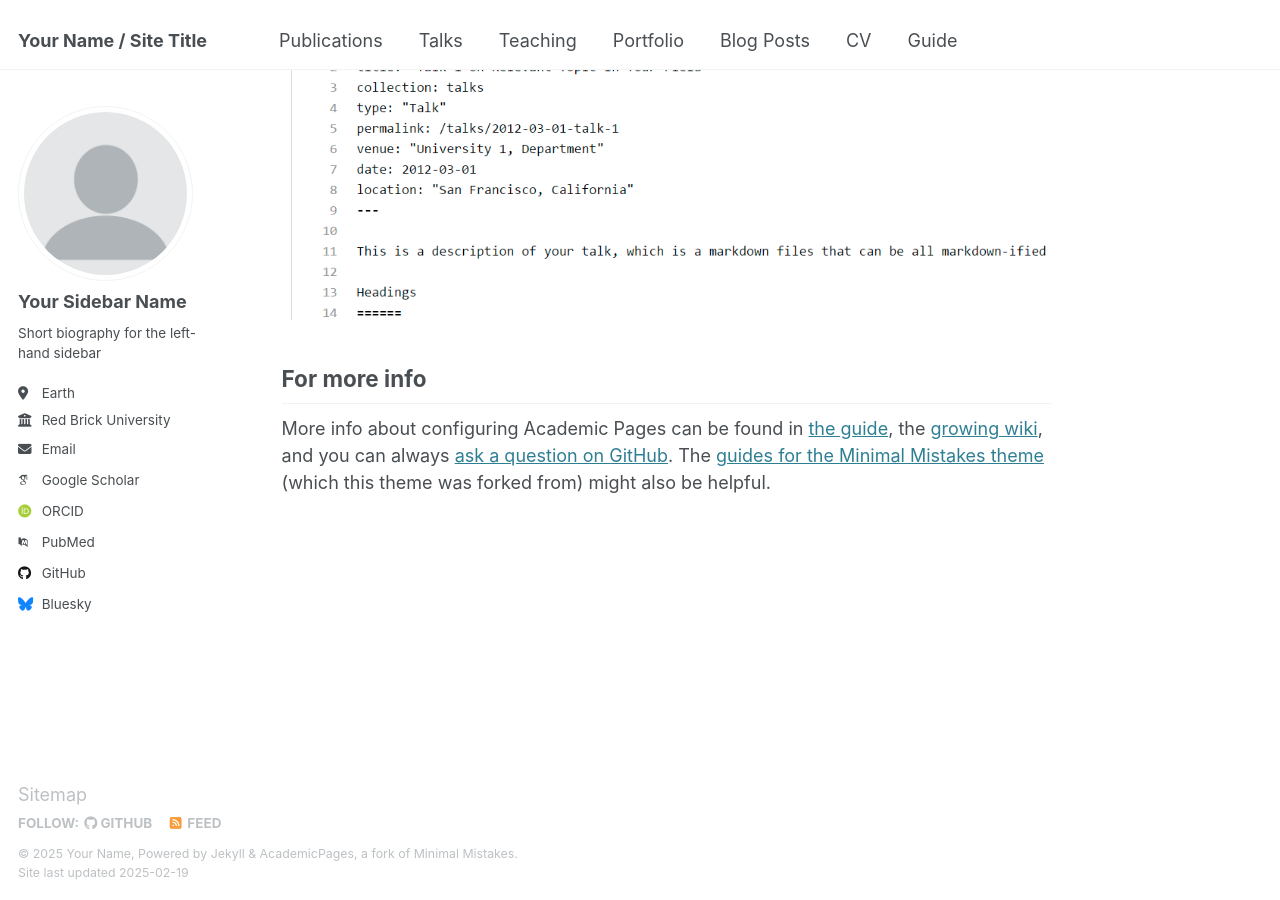
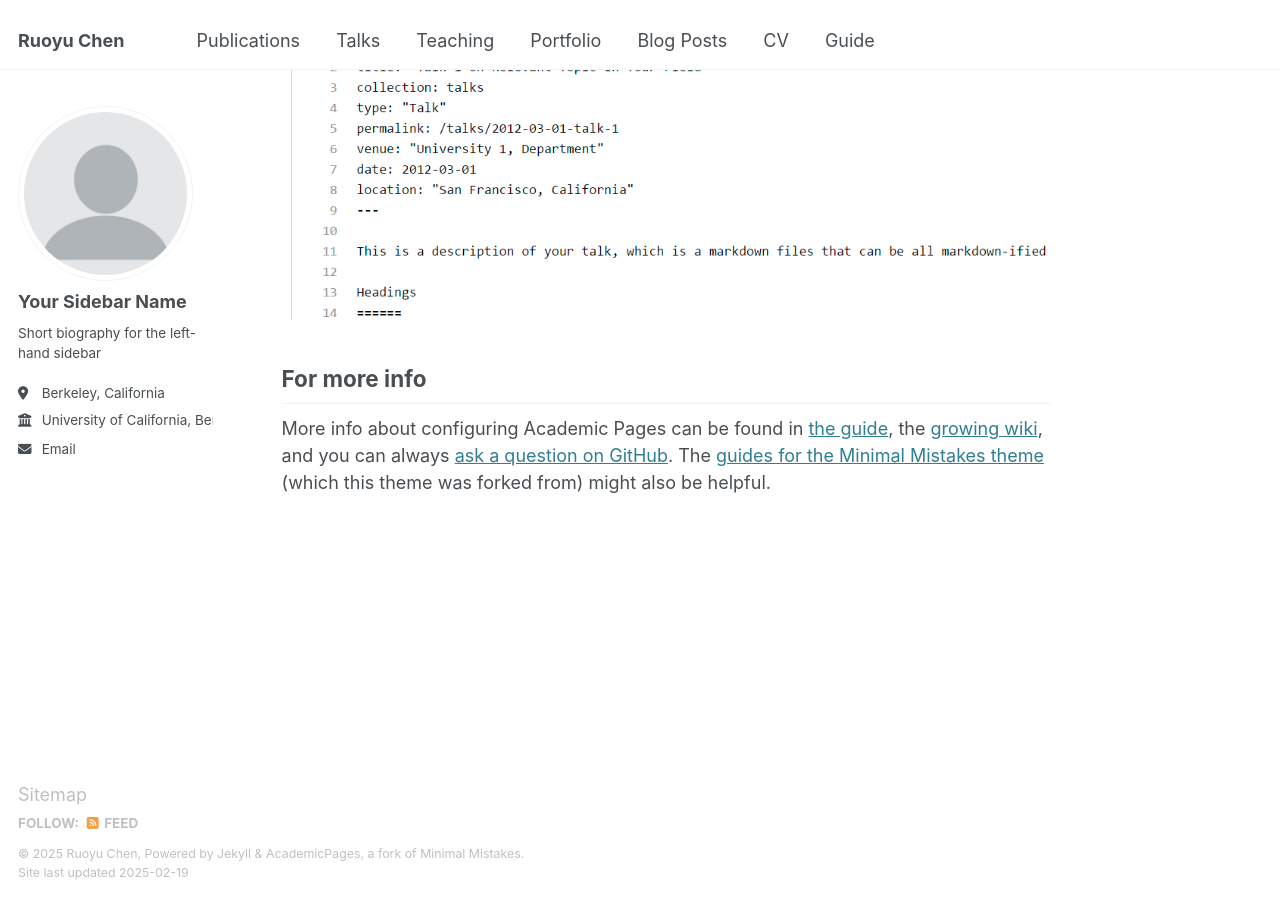
Before and after one commit to ruoyu-chen235/ruoyu-chen.github.io, a Jekyll site: the page built from _pages/about.md, in a window 1280 px wide and 900 px high, scrolled down 2642 px. Built offline with Jekyll 4.4.1, drawn with Linux system fonts in a browser that asks for light colours; some web fonts are replaced.

Commit message:
Update _config.yml

```diff
--- a/_config.yml
+++ b/_config.yml
@@ -9,13 +9,13 @@
 # Basic Site Settings
 locale                   : "en-US"
 site_theme               : "default"
-title                    : "Your Name / Site Title"
+title                    : "Ruoyu Chen"
 title_separator          : "-"
-name                     : &name "Your Name"
+name                     : &name "Ruoyu Chen"
 description              : &description "personal description"
-url                      : https://academicpages.github.io # the base hostname & protocol for your site e.g. "https://[your GitHub username].github.io"
+url                      : https://ruoyu-chen.github.io # the base hostname & protocol for your site e.g. "https://[your GitHub username].github.io"
 baseurl                  : "" # the subpath of your site, e.g. "/blog"
-repository               : "academicpages/academicpages.github.io"
+repository               : "ruoyu-chen235/ruoyu-chen.github.io"
 
 # Site Author - The following control what appear as part of the author content on the side bar.
 #               If a field is blank the icon and link will not appear, otherwise it will be shown.
@@ -26,18 +26,18 @@ author:
   name             : "Your Sidebar Name"
   pronouns         : # example: "she/her"
   bio              : "Short biography for the left-hand sidebar"
-  location         : "Earth"
-  employer         : "Red Brick University"
+  location         : "Berkeley, California"
+  employer         : "University of California, Berkeley"
   uri              : # URL
-  email            : "none@example.org"
+  email            : "ruoyu.chen@berkeley.edu"
 
   # Academic websites
   arxiv            : # URL - Update with the correct link to your profile
-  googlescholar    : "https://scholar.google.com/citations?user=PS_CX0AAAAAJ"
+  googlescholar    :
   impactstory      : # URL
-  orcid            : "http://orcid.org/yourorcidurl"
+  orcid            :
   semantic         : # URL
-  pubmed           : "https://www.ncbi.nlm.nih.gov/pubmed/?term=john+snow"
+  pubmed           :
   researchgate     : # URL
   scopus           : # URL
 
@@ -45,12 +45,12 @@ author:
   bitbucket        : # Username - Update with your username on the site
   codepen          : # Username
   dribbble         : # Username
-  github           : "academicpages"
+  github           :
   kaggle           : # Username
   stackoverflow    : # User number or user number and name (i.e., use "1" or "1/jeff-atwood")
 
   # Social media
-  bluesky          : "bsky.app" # Replace this with you Bluesky username
+  bluesky          : # Replace this with you Bluesky username
   facebook         : # Username
   flickr           : # Username
   foursquare       : # Username
```
